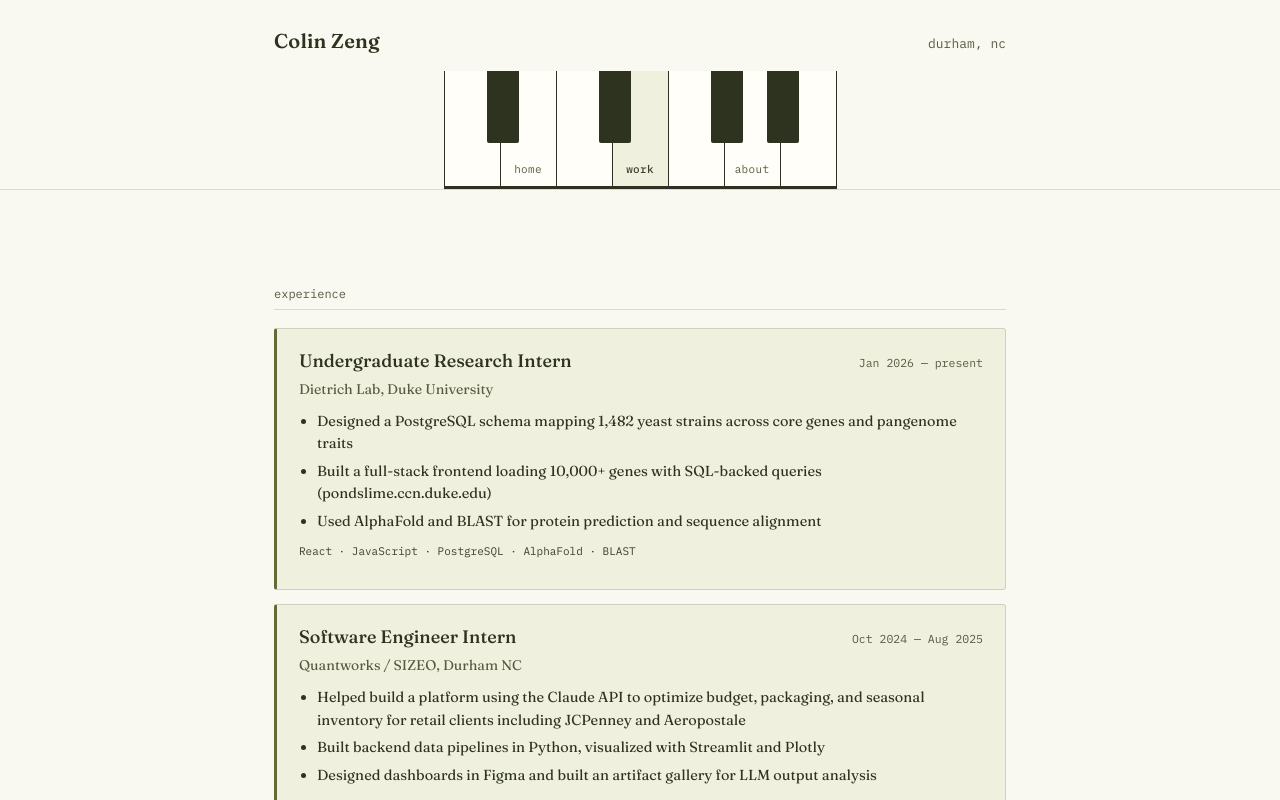
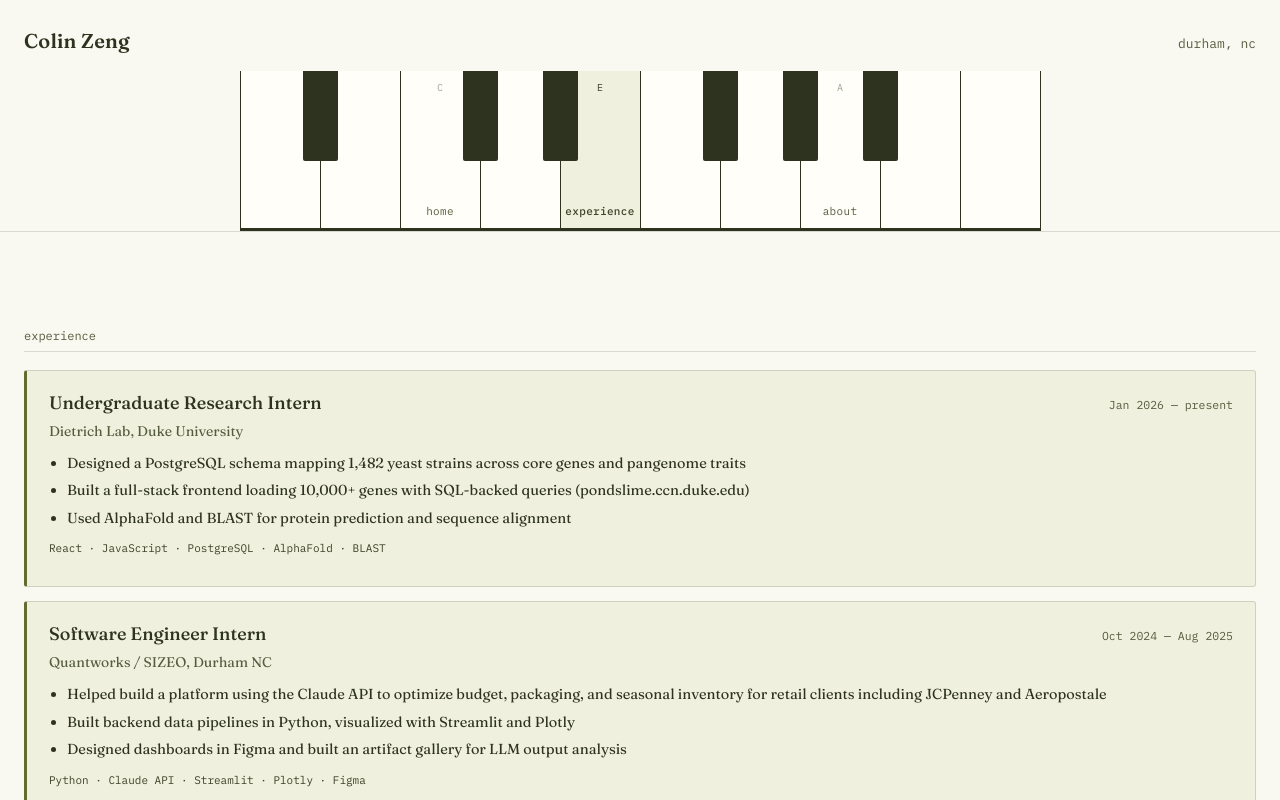
Before and after one commit to cyzeng29/colinslife, a React (Vite) app: page /work in a window 1280 px wide. Shown: the top 800 px of the page. Built offline with nearby package versions, Linux system fonts and the light colour scheme.

Commit message:
changed keyboard

```diff
--- a/src/components/PianoNav.jsx
+++ b/src/components/PianoNav.jsx
@@ -4,12 +4,12 @@ import { NavLink } from 'react-router-dom'
 // Each entry is one playable white key. Position them among the decorative
 // black keys below by eye — the blackKeyPositions array is independent.
 const playableKeys = [
-  { to: '/', label: 'home' },
-  { to: '/work', label: 'work' },
-  { to: '/about', label: 'about' },
+  { to: '/', label: 'home', shortcut: 'C' },
+  { to: '/work', label: 'experience', shortcut: 'E', extraSpacer: true },
+  { to: '/about', label: 'about', shortcut: 'A' },
 ]
 
-const blackKeyPositions = [42, 154, 266, 322] // px offsets, purely decorative
+const blackKeyPositions = [62, 222, 302, 462, 542, 622] // px offsets, purely decorative
 
 export default function PianoNav() {
   const [pressed, setPressed] = useState(null)
@@ -29,6 +29,7 @@ export default function PianoNav() {
         <div className="keys">
           {/* spacer key before the first playable one, matches original sketch */}
           <div className="key" />
+          <div className="key" />
           {playableKeys.map((k) => (
             <Fragment key={k.to}>
               <NavLink
@@ -41,11 +42,14 @@ export default function PianoNav() {
                   (pressed === k.label ? ' pressed' : '')
                 }
               >
+                <span className="key-letter mono">{k.shortcut}</span>
                 <span className="label">{k.label}</span>
               </NavLink>
               <div className="key" />
+              {k.extraSpacer && <div className="key" />}
             </Fragment>
           ))}
+          <div className="key" />
           {blackKeyPositions.map((left) => (
             <div className="black-key" style={{ left }} key={left} />
           ))}
--- a/src/index.css
+++ b/src/index.css
@@ -55,7 +55,7 @@ body {
 
 /* ---------- shell ---------- */
 .shell {
-  max-width: 780px;
+  max-width: 1500px;
   margin: 0 auto;
   padding: 40px 24px 100px;
 }
@@ -73,7 +73,7 @@ body {
   display: flex;
   justify-content: space-between;
   align-items: baseline;
-  max-width: 780px;
+  max-width: 1500px;
   margin: 0 auto;
   padding: 0 24px 18px;
 }
@@ -89,7 +89,7 @@ body {
 .piano {
   display: flex;
   justify-content: center;
-  max-width: 780px;
+  max-width: 1500px;
   margin: 0 auto;
   padding: 0 24px;
 }
@@ -100,8 +100,8 @@ body {
 }
 .key {
   position: relative;
-  width: 56px;
-  height: 118px;
+  width: 80px;
+  height: 160px;
   background: var(--key-white);
   border-right: 1px solid var(--ink);
   border-bottom: 3px solid var(--ink);
@@ -117,6 +117,23 @@ body {
 }
 .key.playable {
   cursor: pointer;
+  display: flex;
+  flex-direction: column;
+  align-items: center;
+  justify-content: flex-end;
+}
+.key-letter {
+  position: absolute;
+  top: 10px;
+  font-size: 10px;
+  letter-spacing: 0.02em;
+  color: var(--ink-soft);
+  opacity: 0.55;
+  transition: opacity 150ms ease, color 150ms ease;
+}
+.key.playable.active .key-letter {
+  color: var(--olive-deep);
+  opacity: 1;
 }
 .key.playable:hover {
   background: var(--bg-tint);
@@ -127,6 +144,10 @@ body {
   letter-spacing: 0.03em;
   color: var(--ink-soft);
   transition: color 150ms ease;
+  white-space: normal;
+  text-align: center;
+  width: 100%;
+  overflow-wrap: break-word;
 }
 .key.playable.active .label {
   color: var(--olive-deep);
@@ -143,8 +164,8 @@ body {
 .black-key {
   position: absolute;
   top: 0;
-  width: 32px;
-  height: 72px;
+  width: 35px;
+  height: 90px;
   background: var(--key-black);
   z-index: 2;
   border-radius: 0 0 2px 2px;
@@ -158,7 +179,7 @@ body {
 @media (max-width: 640px) {
   .key {
     width: 40px;
-    height: 96px;
+    height: 200px;
   }
   .black-key {
     width: 22px;
--- a/vite.config.js
+++ b/vite.config.js
@@ -3,4 +3,9 @@ import react from '@vitejs/plugin-react'
 
 export default defineConfig({
   plugins: [react()],
+  server: {
+    watch: {
+      usePolling: true,
+    },
+  },
 })
```
